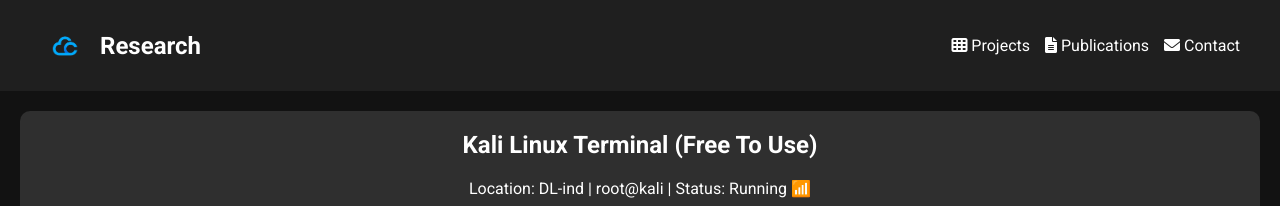
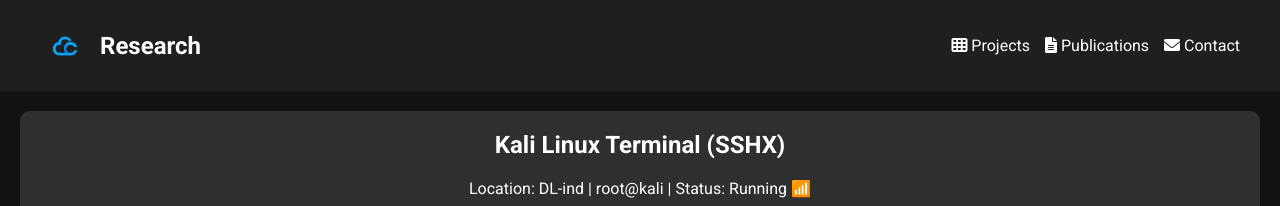
Before and after one commit to BrokenDev2007/research, a plain HTML site: page home/index.html in a window 1280 px wide. Shown: the top 206 px of the page. Drawn offline with nearby package versions, Linux system fonts and the light colour scheme; a script that the page names is missing.

Commit message:
Update index.html

```diff
--- a/home/index.html
+++ b/home/index.html
@@ -30,7 +30,7 @@
     </header>
 
     <section id="colab-section" class="fade-in">
-        <h2>Kali Linux Terminal (Free To Use)</h2>
+        <h2>Kali Linux Terminal (SSHX)</h2>
         <p>Location: DL-ind | root@kali | Status: Running 📶</p>
         <iframe id="ssh-iframe" src="https://sshx.io/s/38jCu6zzYG#BXjjKm5H6ARNSB" width="100%" height="600" frameborder="0"></iframe>
         <p>**This VPS is a temporary server running in my home, so the data resets every 24 hours.</p>
```
